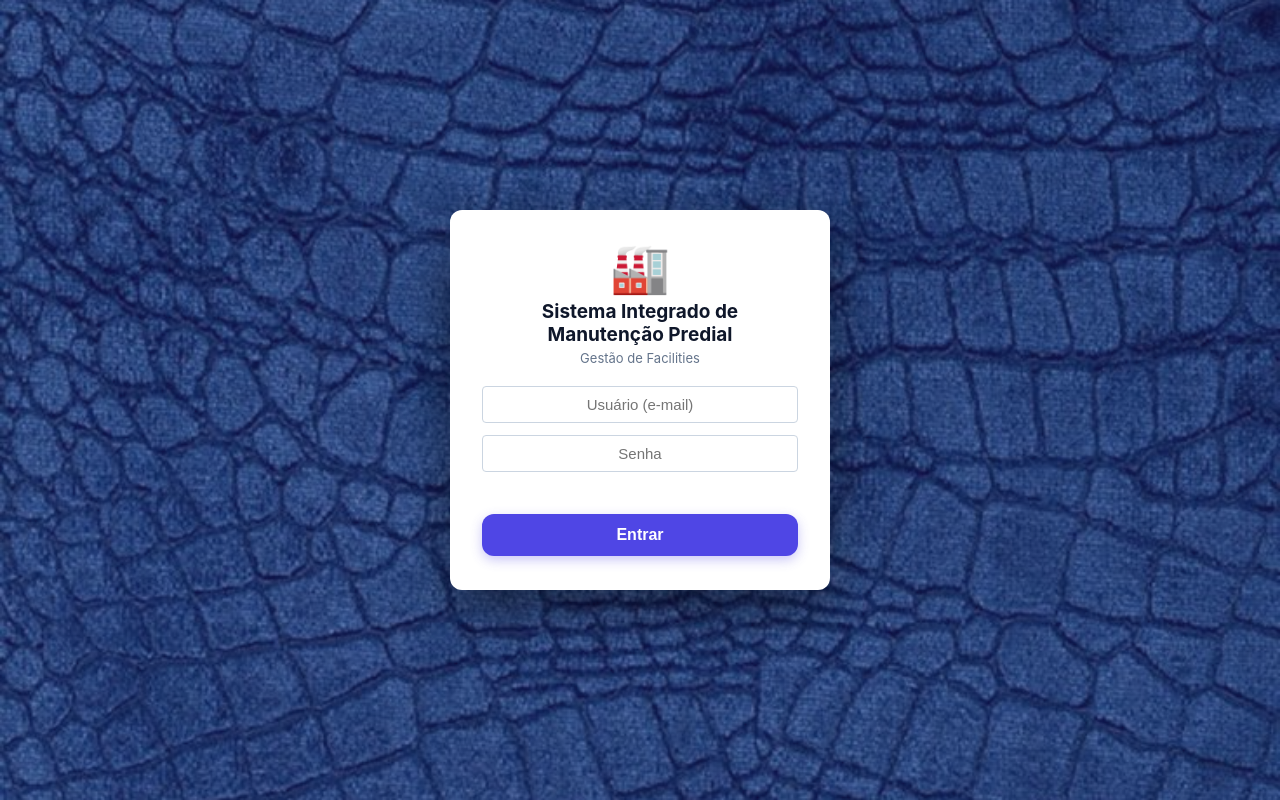
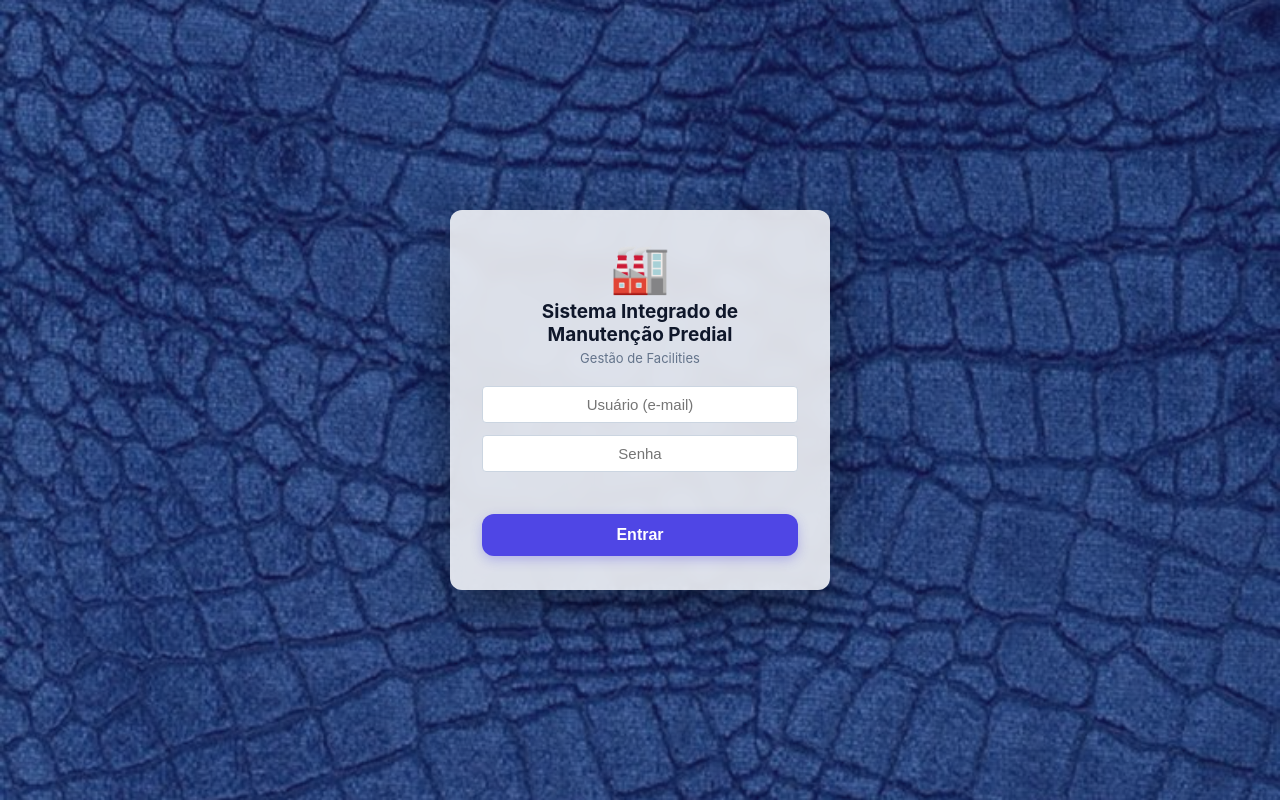
Before and after one commit to cesarneovia-ops/gestao-manutencao, a React (Vite) app: page / in a window 1280 px wide. Built offline with nearby package versions, Linux system fonts and the light colour scheme; no server answers.

Commit message:
Cards translucidos (glass) com blur para mostrar o plano de fundo

```diff
--- a/src/index.css
+++ b/src/index.css
@@ -7,6 +7,7 @@
   --bg-grad-a: #eef2ff;
   --bg-grad-b: #f8fafc;
   --card-bg: #ffffff;
+  --card-glass: rgba(255, 255, 255, 0.84);
   --text-main: #0f172a;
   --text-muted: #64748b;
   --border-color: #cbd5e1;
@@ -21,6 +22,7 @@
 }
 
 body.dark-mode {
+  --card-glass: rgba(20, 31, 54, 0.84);
   --bg: #0a1120;
   --bg-grad-a: #0a1120;
   --bg-grad-b: #0f1b33;
@@ -269,6 +271,14 @@ body.dark-mode .badge-concluido { background: #0e3818; color: #81c784; border-co
 .custom-modal p { color: var(--text-muted); font-size: 14px; margin-bottom: 20px; white-space: pre-wrap; }
 .custom-modal-actions { display: flex; justify-content: flex-end; gap: 10px; }
 
+/* Cards translúcidos (glass): mostram o plano de fundo; campos continuam sólidos */
+.form-container, .filter-card, .table-container, .kpi-card, .chart-card,
+.home-pulse-card, .home-critical-box, .home-links-box, .login-card, .custom-modal {
+  background: var(--card-glass);
+  backdrop-filter: blur(8px);
+  -webkit-backdrop-filter: blur(8px);
+}
+
 @media (max-width: 900px) {
   /* Mobile: barra de título só na aba Início; abas congeladas no topo só com ícones */
   .layout-root:not(.layout-aba-home) .header-bar { display: none; }
```
